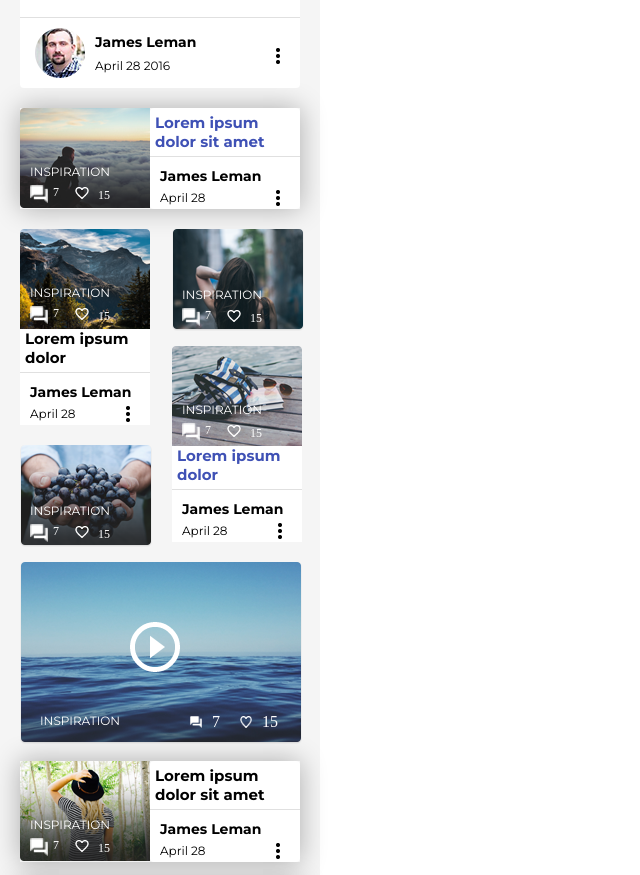
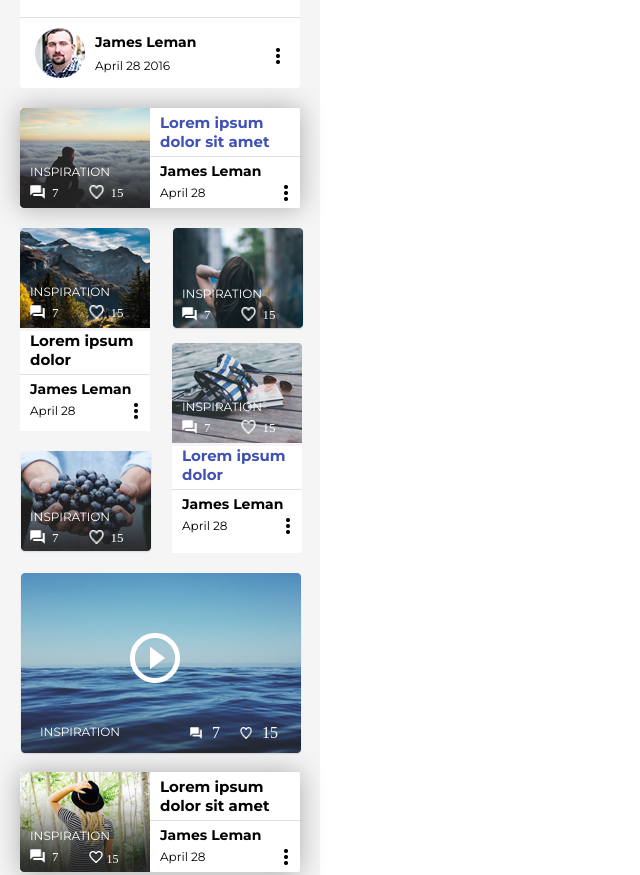
Before and after one commit to stepyarik395/Loft-mobile, a website: page app/index.html in a window 1280 px wide. Shown: the part 516-1391 px from the top of the page, without its empty margins (0-640 px from the left). Drawn offline with nearby package versions, Linux system fonts and the light colour scheme.

Commit message:
align-doots

```diff
--- a/app/index.html
+++ b/app/index.html
@@ -96,11 +96,11 @@
 									<div class = "like-coment__horizontal">
 										<div class = "comment__horizontal">
 											<img src = "img/forum.png">
-											<span class = "number__horizontal">7</span>
+											<span>7</span>
 										</div>
-										<div>
+										<div class ="like__horizontal">
 											<img src = "img/favorite_border.png">
-											<span class = "number__horizontal">15</span>
+											<span>15</span>
 										</div>
 									</div>
 							</div>
@@ -131,15 +131,15 @@
 												<img src = "img/forum.png">
 												<span class = "number__horizontal">7</span>
 											</div>
-											<div>
+											<div class ="like__horizontal">
 												<img src = "img/favorite_border.png">
-												<span class = "number__horizontal">15</span>
+												<span>15</span>
 											</div>
 										</div>
 								</div>
 
 								<div class ="content__block__vertical">
-									<h3 class = "title__horizontal">
+									<h3 class = "title__vertical">
 										Lorem ipsum dolor
 									</h3>
 									<div class = "separating-line"></div>
@@ -163,9 +163,9 @@
 												<img src = "img/forum.png">
 													<span class = "number__horizontal">7</span>
 											</div>
-											<div>
+											<div class ="like__horizontal">
 												<img src = "img/favorite_border.png">
-												<span class = "number__horizontal">15</span>
+												<span>15</span>
 											</div>
 									</div>
 								</div>
@@ -183,9 +183,9 @@
 											<img src = "img/forum.png">
 											<span class = "number__horizontal">7</span>
 										</div>
-										<div>
+										<div class ="like__horizontal">
 											<img src = "img/favorite_border.png">
-											<span class = "number__horizontal">15</span>
+											<span>15</span>
 										</div>
 									</div>
 							</div>
@@ -201,14 +201,14 @@
 										<img src = "img/forum.png">
 										<span class = "number__horizontal">7</span>
 								</div>
-								<div>
+								<div class ="like__horizontal">
 									<img src = "img/favorite_border.png">
-									<span class = "number__horizontal">15</span>
+									<span>15</span>
 								</div>
 							</div>
 							</div>
-							<div class ="content__block__vertical">
-								<h3 class = "title__horizontal blue">Lorem ipsum dolor</h3>
+							<div class ="content__block__vertical padding-align">
+								<h3 class = "title__vertical blue">Lorem ipsum dolor</h3>
 									<div class = "separating-line"></div>
 										<div class = "user-card__white-box">
 											<span class ="user-name__user-card">James Leman</span>
--- a/app/sass/_main-section.scss
+++ b/app/sass/_main-section.scss
@@ -94,6 +94,7 @@ body{
 	font-size: 16px;
 	font-family: 'Open Sans', sans-serif;
 	padding-left: 15px;
+	color:#212121;
 }
 
 .input-button{
@@ -258,9 +259,6 @@ body{
 	margin-bottom: 10px;
 }
 .main-wrapper{
-	display: flex;
-}
-.main-wrapper{
 	margin-left: 20px;
 	margin-bottom: 20px;
 	width: 280px;
@@ -288,26 +286,59 @@ body{
 	color:#fff;
 }
 .comment__horizontal{
-	color:#fff;
+	padding-right:30px;
 	display: flex;
+	img{
+		width:15px;
+		height: 14px;
+		margin-right:7px;
+	}
+	span{
+		font-size: 13px;
+	}
+}
+.like__horizontal{
+	display: flex;
+	img{
+		width:15px;
+		height: 14px;
+		margin-right:7px;
+	}
+	span{
+		font-size: 13px;
+	}
 }
 .number__horizontal{
 	font-size: 12px;
-	margin-right: 20px;
-	margin-left: 5px;
 }
 .content__block__horizontal{
+	padding-bottom: 4px;
+	// height: 100px;
 	border-radius: 4px;
 	width: 150px;
 	background-color: #fff;
-
 }
 .title__horizontal{
-	margin: 5px;
+	margin-bottom:5px;
+	margin-top:5px;
+	padding-left:10px;
 	font-family: 'Montserrat', sans-serif;
 	font-weight: bold;
 	color:#000;
 	font-size: 15px;
+}
+.title__vertical{
+	margin-bottom:5px;
+	margin-top:10px;
+	padding-left:10px;
+	font-family: 'Montserrat', sans-serif;
+	font-weight: bold;
+	color:#000;
+	font-size: 15px;
+}
+
+.padding-align{
+	padding-bottom: 7px;
 }
 .title-white-box2{
 	font-family: 'Montserrat', sans-serif;
@@ -327,7 +358,7 @@ body{
 }
 .user-name__user-card{
 	display: block;
-	margin-top: 10px;
+	margin-top: 5px;
 	margin-left: 10px;
 	font-family: 'Montserrat', sans-serif;
 	font-size: 14px;
@@ -345,12 +376,13 @@ body{
 	font-family: 'Montserrat', sans-serif;
 }
 .wrapper-date__horizontal img {
-	margin-right: 20px;
+	margin-right: 12px;
 	margin-bottom: 3px;
 }
 .content__block__vertical{
 	width: 130px;
 	background-color: #fff;
+	height: 100px;
 }
 .vertical-post__wrapper{
 	border-radius: 4px;
```
Also changed, not shown: app/css/style.css.
